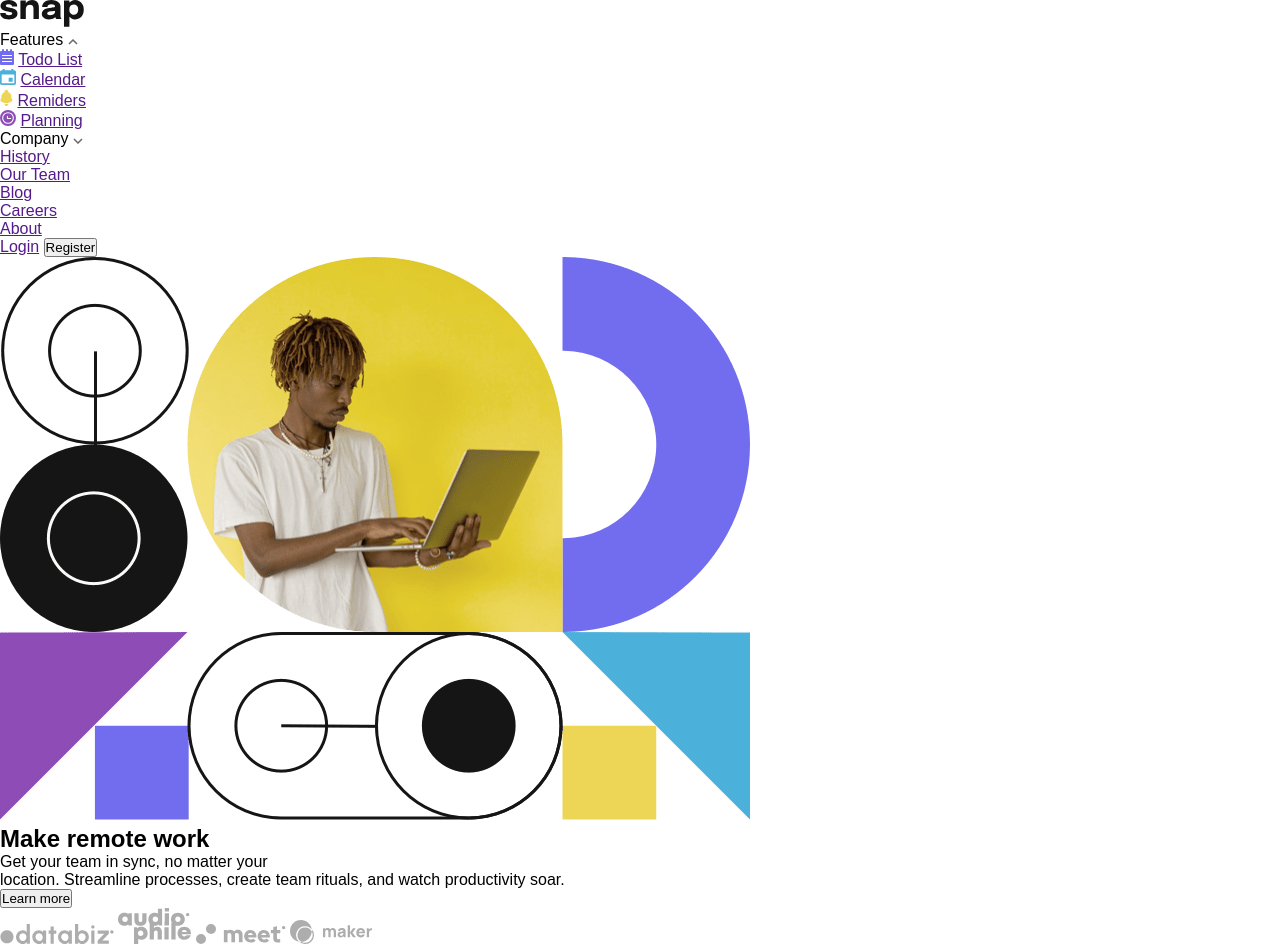
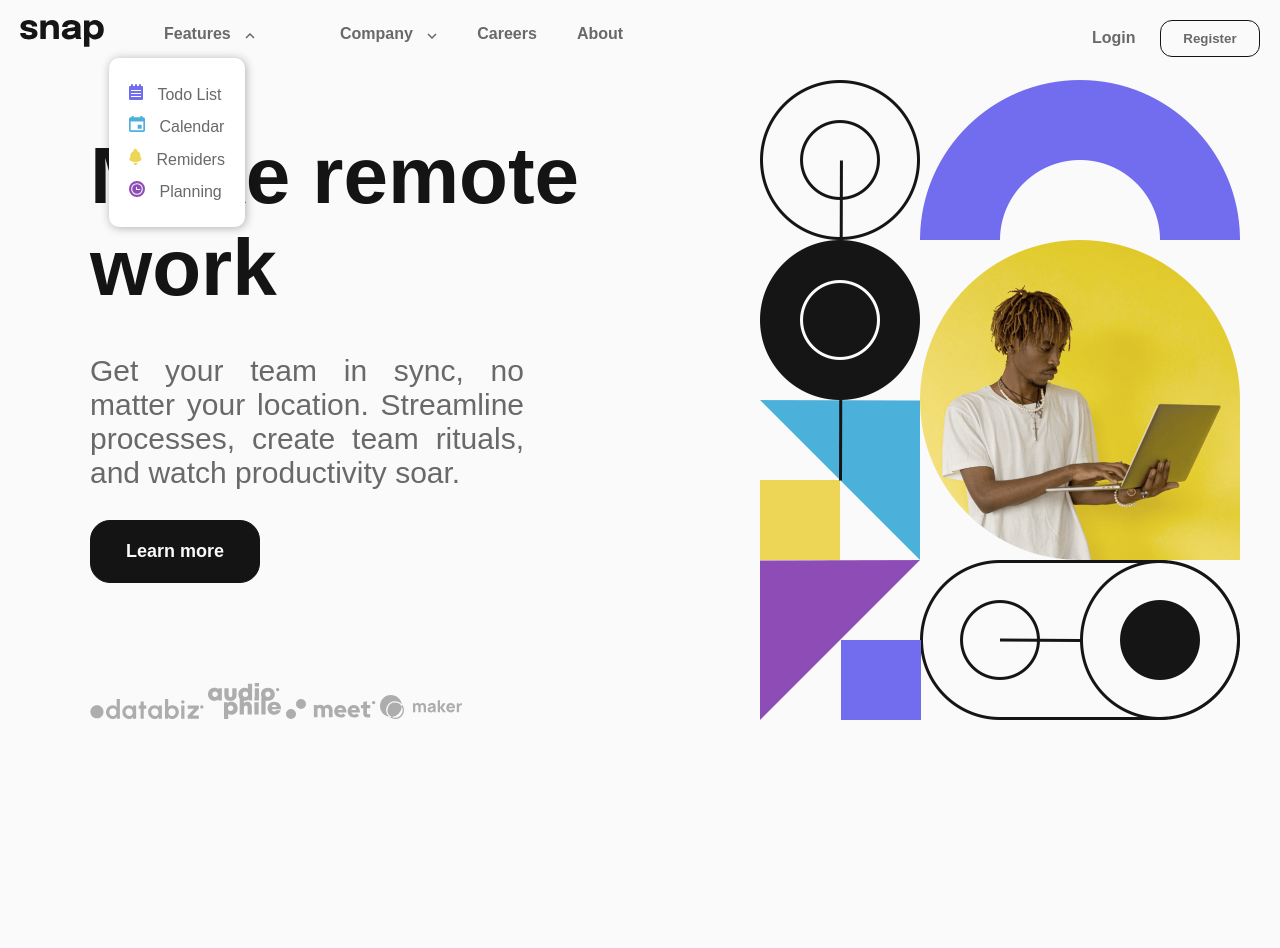
Before and after one commit to Enzomf/Intro-section-with-dropdown-navigation, a plain HTML site: page index.html in a window 1280 px wide. Both pictures are taken after a click on the element "Features". After the commit the page ends 800 px from the top, so only its background shows below. Drawn offline with Linux system fonts and the light colour scheme.

Commit message:
Add files via upload

```diff
--- a/css/style.css
+++ b/css/style.css
@@ -1,3 +1,4 @@
+
 * {
     box-sizing: border-box;
     padding: 0;
@@ -5,8 +6,9 @@
     font-family: "Epilogue", sans-serif;
 }
 
-body{
+body {
     width: 100%;
+    background-color: hsl(0, 0%, 98%);
 }
 
 @font-face {
@@ -14,9 +16,25 @@ body{
     src: url("https://fonts.googleapis.com/css2? family= Epílogo:wght@500;700 & display=swap");
 }
 
-@media   screen and (max-width:600px) {
+@media screen and (max-width:600px) {
+    #content button {
+        width: 170px;
+        margin: 45px auto;
+        padding: 15px;
+        border-radius: 20px;
+        color: hsl(0, 0%, 98%);
+        background-color: hsl(0, 0%, 8%);
+        font-size: 18px;
+        border: hsl(0, 0%, 8%) solid 1px;
+        font-weight: 700;
+        cursor: pointer;
 
-    #black{
+    }
+    #desktopImage {
+        display: none;
+    }
+
+    #black {
         width: 100%;
         height: 140vh;
         background-color: hsl(0, 0%, 8%);
@@ -40,7 +58,7 @@ body{
     }
 
 
-header{
+    header {
 
 
         display: grid;
@@ -48,7 +66,7 @@ header{
         padding: 25px;
     }
 
-#menu{
+    #menu {
         text-align: right;
         z-index: 1;
         position: relative;
@@ -60,7 +78,7 @@ header{
         width: 100%;
     }
 
-#mobileImage{
+    #mobileImage {
         width: 100%;
 
     }
@@ -76,43 +94,30 @@ header{
 
     }
 
-#content h1{
+    #content h1 {
         font-weight: 700;
         text-align: center;
         font-size: 50px;
-   color:  hsl(0, 0%, 8%);
+        color: hsl(0, 0%, 8%);
     }
 
 
 
-#content p{
+    #content p {
         font-weight: 400;
         text-align: center;
         font-size: 18px;
-    color:   hsl(0, 0%, 41%);
+        color: hsl(0, 0%, 41%);
         margin-top: 20px;
     }
 
- #content button{
-     width: 170px;
-     margin: 45px auto;
-     padding: 15px;
-     border-radius: 20px;
-     color: hsl(0, 0%, 98%);
-     background-color: hsl(0, 0%, 8%);
-     font-size: 18px;
-     border: hsl(0, 0%, 8%) solid 1px;
-     font-weight: 700;
-
- }
-
- footer{
+    footer {
 
 
         width: 100%;
 
         display: flex;
-    align-items:center;
+        align-items: center;
         justify-content: space-between;
         padding: 20px;
         margin-top: 50px;
@@ -121,8 +126,8 @@ header{
 
 
 
-#menuOpen{
-    display:none;
+    #menuOpen {
+        display: none;
         animation: animationMenuOpen 1s;
         text-align: left;
         border: hsl(0, 0%, 98%);
@@ -134,17 +139,17 @@ header{
         position: fixed;
         right: 0;
 
-    z-index:-1;
+        z-index: -1;
         float: inline-end;
 
     }
 
-#menuOpen #category{
+    #menuOpen #category {
         margin-top: 80px;
 
     }
 
-#menuOpen #category li{
+    #menuOpen #category li {
         list-style: none;
 
         padding: 10px;
@@ -153,7 +158,7 @@ header{
 
     }
 
-#menuOpen #category li a{
+    #menuOpen #category li a {
 
 
         color: hsl(0, 0%, 41%);
@@ -162,17 +167,17 @@ header{
     }
 
 
-#menuOpen #category li svg{
+    #menuOpen #category li svg {
         margin-left: 11px;
 
     }
 
-#menuOpen #category li svg#first{
-    margin-left:15px;
+    #menuOpen #category li svg#first {
+        margin-left: 15px;
     }
 
 
-ul#companyExtended{
+    ul#companyExtended {
         margin-top: 10px;
         margin-left: 20px;
         display: none;
@@ -180,14 +185,14 @@ ul#companyExtended{
 
     }
 
-ul#featuresExtended{
+    ul#featuresExtended {
         margin-top: 10px;
         margin-left: 20px;
         display: none;
         animation: menuExpansion 1s;
     }
 
-ul#featuresExtended li a{
+    ul#featuresExtended li a {
         margin-left: 5px;
 
     }
@@ -217,18 +222,12 @@ ul#featuresExtended li a{
     }
 
 
-
-.line {
-    transition: 0.5s;
-    display: fixed;
-}
-
-.change #line1{
+    .change #line1 {
         transform: translateY(10px) rotateZ(45deg);
         transition: 1s;
     }
 
-.change #line2{
+    .change #line2 {
         opacity: 0;
     }
 
@@ -241,17 +240,17 @@ ul#featuresExtended li a{
 
 
     @keyframes animationMenuOpen {
-    from{
+        from {
             transform: translateX(200px);
         }
 
-    to{
+        to {
             transform: translateX(0);
         }
     }
 
     @keyframes animationMenuClose {
-    from{
+        from {
             transform: translateX(0);
         }
 
@@ -278,33 +277,12 @@ ul#featuresExtended li a{
 
 
 
-@keyframes menuExpansion {
-   from{
-        transform: translateY(-20px);
-    }
-
-    to {
-        transform: translateY(0);
-    }
-}
-
-@keyframes menuRetration {
-    from{
-        transform: translateY(0);
-    }
-
-    to{
-        transform: translateY(-40px);
-    }
-}
-
-
 
 
 
     @keyframes animacao {
 
-    from{
+        from {
             transform: rotate(0deg);
         }
 
@@ -316,3 +294,251 @@ ul#featuresExtended li a{
 
 
 }
+
+@keyframes menuExpansion {
+    from {
+        transform: translateY(-20px);
+    }
+
+    to {
+        transform: translateY(0);
+    }
+}
+
+@keyframes menuRetration {
+    from {
+        transform: translateY(0);
+    }
+
+    to {
+        transform: translateY(-40px);
+    }
+}
+
+
+@media screen and (min-width: 601px) {
+    #container {
+        width: 100%;
+
+        display: flex;
+        flex-direction: column;
+    }
+
+    header {
+        padding: 20px;
+        height: 60px;
+
+        min-width: 1200px;
+    }
+
+    #logo {
+        float: left;
+        margin-right: 60px;
+    }
+
+    #account {
+        float: right;
+    }
+
+
+
+    .headerMenu {
+        float: left;
+        margin-right:  40px;
+        margin-top: 5px;
+        list-style: none;
+        font-weight: 700;
+        color:hsl(0, 0%, 41%);
+        cursor: pointer;
+        position:relative;
+    }
+
+    .headerMenu:hover {
+       color: hsl(0, 0%, 8%);
+    }
+
+    .headerMenu a  {
+     color: hsl(0, 0%, 41%);
+     text-decoration: none;
+    }
+
+    .headerMenu a:hover{
+        color:hsl(0, 0%, 8%);
+    }
+
+
+
+    #mobileImage {
+        display: none;
+    }
+
+    #desktopImage {
+        width: 100%;
+        max-height: 80vh;
+
+
+    }
+
+    main {
+        min-width: 1200px;
+
+        width: 85%;
+        margin: 0 auto;
+        display: grid;
+        grid-template-columns: 1.5fr 1fr;
+        grid-template-rows: auto;
+        grid-template-areas: "a b";
+        margin-top: 20px;
+    }
+
+    section#image {
+
+        grid-area: b;
+
+        margin-top: 0;
+
+    }
+
+    section#content {
+        grid-area: a;
+        display: flex;
+        padding: 50px;
+        flex-direction: column;
+        justify-content: center;
+
+    }
+
+    section#content p {
+        text-align: justify;
+        font-size: 30px;
+        width: 70%;
+        color: hsl(0, 0%, 41%);
+        margin-bottom: 30px;
+
+    }
+
+    section#content h1 {
+        z-index: -1;
+        font-size: 80px;
+        width: auto;
+        color: hsl(0, 0%, 8%);
+        margin-bottom: 40px;
+    }
+
+    #content button:hover{
+        border: hsl(0, 0%, 8%) 1px solid;
+        color: hsl(0, 0%, 8%);
+        font-weight: 700;
+        background-color: hsl(0, 0%, 98%);
+        transition-duration: 1s;
+    }
+
+    #content button {
+        width: 170px;
+        padding: 20px;
+        border-radius: 20px;
+        color: hsl(0, 0%, 98%);
+        background-color: hsl(0, 0%, 8%);
+        font-size: 18px;
+        border: hsl(0, 0%, 8%) solid 1px;
+        font-weight: 700;
+        cursor: pointer;
+
+    }
+
+
+
+
+    #companyExtended{
+        margin-top: 15px;
+        list-style: none;
+        background-color:#fff;
+        border-radius: 10px;
+        box-shadow: hsla(0, 0%, 8%, 0.326) 1px 1px 10px ;
+        position: relative;
+        right: 25px;
+        padding: 20px;
+        display: none;
+    }
+
+
+    #companyExtended li{
+        padding: 6px 0;
+
+    }
+
+    #companyExtended a{
+        text-decoration: none;
+        color: hsl(0, 0%, 41%);
+        font-weight: 400;
+    }
+    #featuresExtended{
+        margin-top: 15px;
+        list-style: none;
+        background-color:#fff;
+        border-radius: 10px;
+        box-shadow: hsla(0, 0%, 8%, 0.326) 1px 1px 10px ;
+        padding: 20px;
+        position: relative;
+        right: 55px;
+        display: none;
+
+    }
+
+    #featuresExtended a {
+        margin-left: 10px;
+        text-decoration: none;
+        color: hsl(0, 0%, 41%);
+        font-weight: 400;
+
+    }
+
+    #featuresExtended li{
+        padding:  6px 0;
+    }
+
+
+    .arrow {
+        margin-left: 10px;
+    }
+
+    #account a {
+        margin-right: 20px;
+        color: hsl(0, 0%, 41%);
+        font-weight: 700;
+        text-decoration: none;
+    }
+
+    #account a:hover {
+
+        color: hsl(0, 0%, 8%);
+
+    }
+
+
+    #account button {
+        padding: 10px;
+        width: 100px;
+        border: hsl(0, 0%, 8%) solid 1px;
+        border-radius: 12px;
+        color: hsl(0, 0%, 41%);
+        background-color: hsl(0, 0%, 98%);
+    cursor: pointer;
+    font-weight: 700;
+    }
+
+
+    #account button:hover {
+
+        color: hsl(0, 0%, 98%);
+        background-color: hsl(0, 0%, 8%);
+        transition-duration: 1s;
+    }
+    footer{
+       margin-top: 100px;
+    }
+
+
+
+
+}
--- a/index.html
+++ b/index.html
@@ -49,8 +49,8 @@
         <div id="menuOpen">
           <ul id="category">
 
-            <li>
-              <span id = "features"onclick="menuOpen(1)">Features <svg id = "featuresArrow" id="first" width="10" height="6"
+            <li class ="headerMenu">
+              <span id = "features"onclick="menuOpen(1)">Features <svg id = "featuresArrow"  class = "arrow"id="first" width="10" height="6"
                   xmlns="http://www.w3.org/2000/svg">
                   <path stroke="#686868" stroke-width="1.5" fill="none" d="m1 1 4 4 4-4" />
                 </svg>
@@ -93,10 +93,10 @@
             </li>
 
 
-            <li>
+            <li  class ="headerMenu">
              <span onclick="menuOpen(2)"> Company
 
-              <svg width="10" id = "companyArrow"  height="6" xmlns="http://www.w3.org/2000/svg">
+              <svg width="10" id = "companyArrow"  class = "arrow" height="6" xmlns="http://www.w3.org/2000/svg">
                 <path stroke="#686868" stroke-width="1.5" fill="none" d="m1 1 4 4 4-4" />
               </svg>
               </span>
@@ -111,8 +111,8 @@
             </li>
 
 
-            <li><a href="">Careers</a></li>
-            <li><a href="">About </a></li>
+            <li  class ="headerMenu"><a href="">Careers</a></li>
+            <li  class ="headerMenu"><a href="">About </a></li>
           </ul>
 
           <div id="account">
@@ -129,19 +129,18 @@
 
       <section id="image">
         <img id="mobileImage" src="images/image-hero-mobile.png">
+        <img id="desktopImage" src = "images/image-hero-desktop.png">
            </section>
 
       <section id="content">
 
         <h1>Make remote work</h1>
 
-        <p>Get your team in sync, no matter your <br> location. Streamline processes, create team rituals, and watch
+        <p>Get your team in sync, no matter your  location. Streamline processes, create team rituals, and watch
           productivity soar.</p>
 
         <button>Learn more</button>
-      </section>
 
-    </main>
 
         <footer>
 
@@ -151,6 +150,12 @@
           <img src="images/client-maker.svg">
 
         </footer>
+
+
+      </section>
+
+    </main>
+
 
   </div>
 
```
Lines whose indentation alone changed are shown as unchanged.
